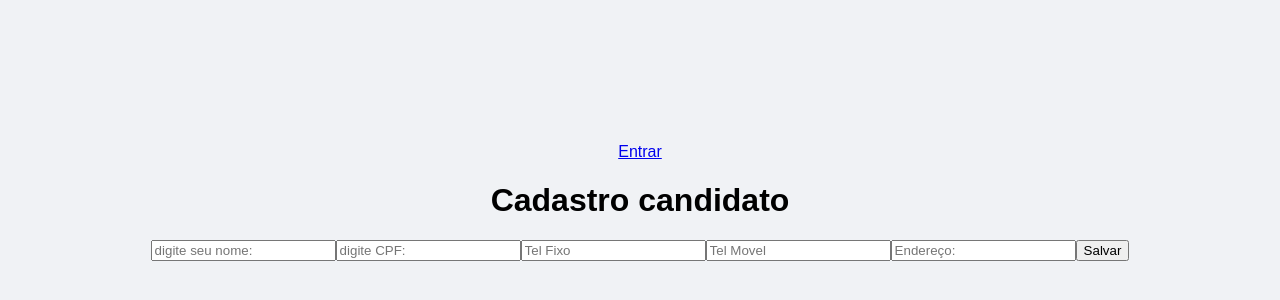
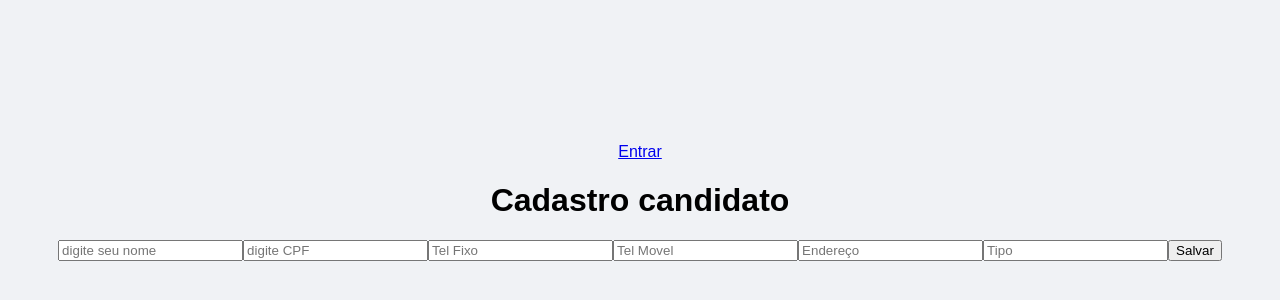
Before and after one commit to zodicalpainter/projeto-senac, a React (Create React App) app in the folder pi_react/: page /home in a window 1280 px wide. Shown: the part 198-498 px from the top of the page. Built offline with nearby package versions, Linux system fonts and the light colour scheme.

Commit message:
foi cadastro na tabela users

```diff
--- a/pi_react/src/Home.js
+++ b/pi_react/src/Home.js
@@ -5,11 +5,9 @@
   import {useNavigate} from 'react-router-dom';
   import {BrowserRouter as Router, Routes, Route, Navigate, Link, Outlet} from 'react-router-dom';
 
-  const supabaseUrl="https://giydnknndvmyznfrwgeb.supabase.co"
+  const supabaseUrl = "https://giydnknndvmyznfrwgeb.supabase.co";
   const supabaseKey="eyJhbGciOiJIUzI1NiIsInR5cCI6IkpXVCJ9.eyJpc3MiOiJzdXBhYmFzZSIsInJlZiI6ImdpeWRua25uZHZteXpuZnJ3Z2ViIiwicm9sZSI6ImFub24iLCJpYXQiOjE3NTQzNTIyMDQsImV4cCI6MjA2OTkyODIwNH0.0OsZXLH0Eawyfc37Ip8zruPUht8PL0EKSwP3xDokGX0"
   const supabase = createClient(supabaseUrl, supabaseKey);
-
-
 
   function Home(){ //aqui é java script
     const nav = useNavigate();
@@ -19,46 +17,38 @@
       telfixo:"",
       telmovel:"",
       endereco:"",
-      user_id:""
+      tipo:""
     })
 
     async function salvarUser(){
-      const {data: dU, error: eU } = await supabase.auth.getUser();
-      if(eU) nav('/login', {replace: true})
-        if(!dU) nav('/login', {replace: true})
-          if(dU && !dU.id) nav('/login', {replace:true})
-      user = {...user, user_id: dU.id}
+      const { data: userData, error } = await supabase.auth.getUser();
+      const uid = userData?.user?.id;
 
+      if (!uid) {
+        return nav("/login", { replace: true });
+      }
 
-      const { data, error } = await supabase
-      .from('user')
-      .insert([
-        user
-      ])
-      .select()
+      const { data, error: insertError } = await supabase
+        .from('users')
+        .insert([{ ...user, auth_id: uid }]);
+      //.select()
     }
-
     return ( /* aqui é html */
     <div ClassName= "screen">
       <h1>Cadastro candidato</h1>
-      <form>
-        <input type="text" placeholder='digite seu nome: 'onChange = {(e) => setUser({...user, nome: e.target.value})}/>
-
-        <input type="text" placeholder='digite CPF: ' onChange = {(e) => setUser({...user, CPF: e.target.value})}/>
-
-        <input type="text" placeholder='Tel Fixo 'onChange = {(e) => setUser({...user, telfixo: e.target.value})}/>
-
-        <input type="text" placeholder='Tel Movel 'onChange = {(e) => setUser({...user, telmovel: e.target.value})}/>
-
-        <input type="text" placeholder='Endereço: 'onChange = {(e) => setUser({...user, endereco: e.target.value})}/>
+      <form onSubmit={(e) => {
+  e.preventDefault();
+}}>
+      <input type="text" placeholder="digite seu nome" onChange={(e) => setUser({...user, name: e.target.value})} />
+      <input type="text" placeholder="digite CPF" onChange={(e) => setUser({...user, cpf: e.target.value})} />
+      <input type="text" placeholder="Tel Fixo" onChange={(e) => setUser({...user, telfixo: e.target.value})} />
+      <input type="text" placeholder="Tel Movel" onChange={(e) => setUser({...user, telmovel: e.target.value})} />
+      <input type="text" placeholder="Endereço" onChange={(e) => setUser({...user, endereco: e.target.value})} />
+      <input type="text" placeholder="Tipo" onChange={(e) => setUser({...user, tipo: e.target.value})} />
 
           <button onClick={salvarUser}>Salvar</button>
-
       </form>
-
-
     </div>
     );
   }
-
-  export default Home;
+export default Home;
```
Also changed, not shown: pi_react/src/Auth.js (+5 -18 lines).
